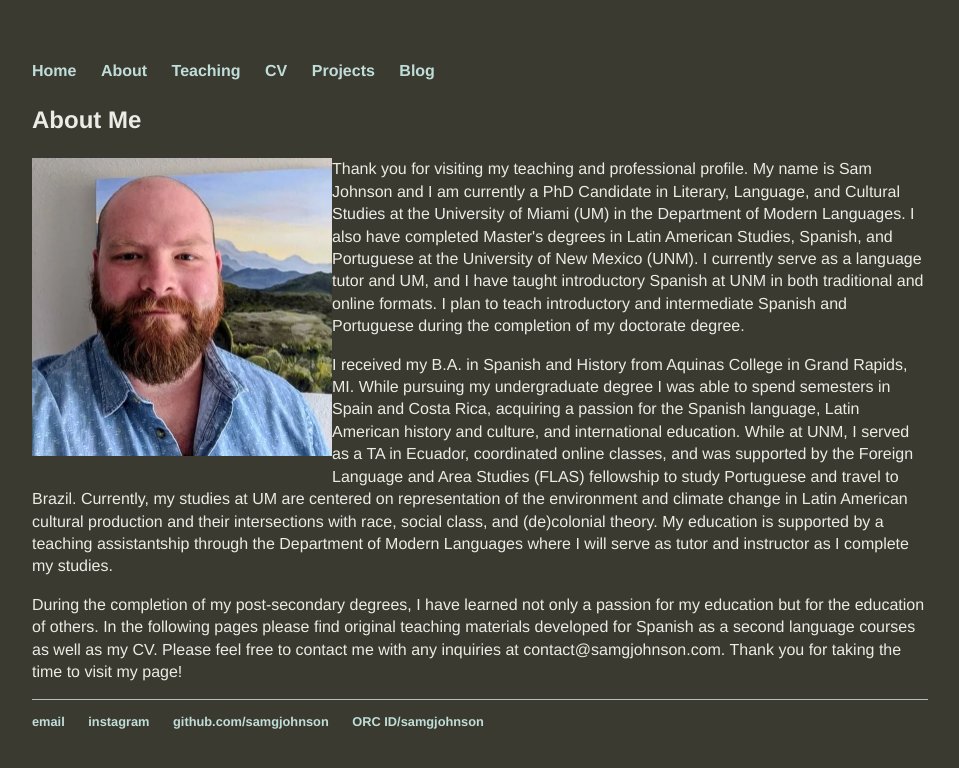
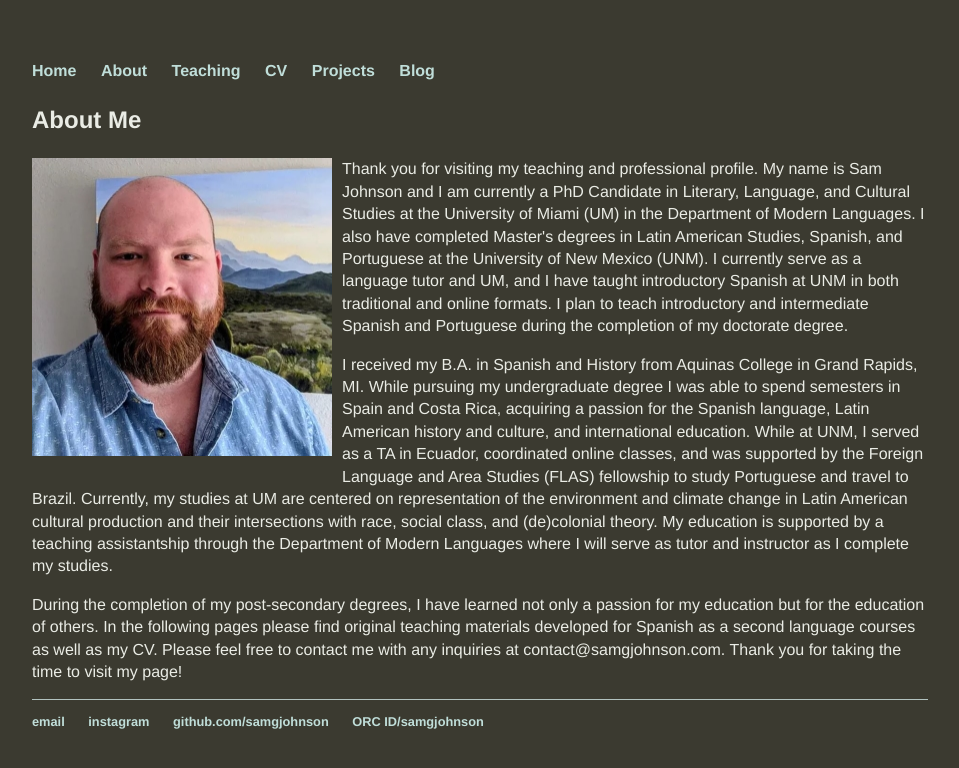
Before and after one commit to samgjohnson/samgjohnson.github.io, a Jekyll site: the page built from about/index.html, in a window 1280 px wide. Shown: the top 768 px of the page, without its empty margins (160-1119 px from the left). Built offline with Jekyll 4.4.1, drawn with Linux system fonts in a browser that asks for light colours.

Commit message:
Update index.html

```diff
--- a/about/index.html
+++ b/about/index.html
@@ -3,7 +3,7 @@
 title: About Me
 ---
 <h3>About Me </h3>
-<img src="/assets/headshot2.JPG" align="left" style="width:300px;height:298px;padding-righ:10px;padding-bottom: 10px;"> <p>Thank you for visiting my teaching and professional profile. My name is Sam Johnson and I am currently a PhD Candidate in Literary, Language, and Cultural Studies at the University of Miami (UM) in the Department of Modern Languages. I also have completed Master's degrees in Latin American Studies, Spanish, and Portuguese at the University of New Mexico (UNM). I currently serve as a language tutor and UM, and I have taught introductory Spanish at UNM in both traditional and online formats. I plan to teach introductory and intermediate Spanish and Portuguese during the completion of my doctorate degree.</p>
+<img src="/assets/headshot2.JPG" align="left" style="width:300px;height:298px; padding-right:10px; padding-bottom: 10px;"><p>Thank you for visiting my teaching and professional profile. My name is Sam Johnson and I am currently a PhD Candidate in Literary, Language, and Cultural Studies at the University of Miami (UM) in the Department of Modern Languages. I also have completed Master's degrees in Latin American Studies, Spanish, and Portuguese at the University of New Mexico (UNM). I currently serve as a language tutor and UM, and I have taught introductory Spanish at UNM in both traditional and online formats. I plan to teach introductory and intermediate Spanish and Portuguese during the completion of my doctorate degree.</p>
 <p>I received my B.A. in Spanish and History from Aquinas College in Grand Rapids, MI. While pursuing my undergraduate degree I was able to spend semesters in Spain and Costa Rica, acquiring a passion for the Spanish language, Latin American history and culture, and international education. While at UNM, I served as a TA in Ecuador, coordinated online classes, and was supported by the Foreign Language and Area Studies (FLAS) fellowship to study Portuguese and travel to Brazil. Currently, my studies at UM are centered on representation of the environment and climate change in Latin American cultural production and their intersections with race, social class, and (de)colonial theory. My education is supported by a teaching assistantship through the Department of Modern Languages where I will serve as tutor and instructor as I complete my studies.</p>
 <p> During the completion of my post-secondary degrees, I have learned not only a passion for my education but for the education of others. In the following pages please find original teaching materials developed for Spanish as a second language courses as well as my CV.
 Please feel free to contact me with any inquiries at contact@samgjohnson.com. Thank you for taking the time to visit my page!</p>
```
